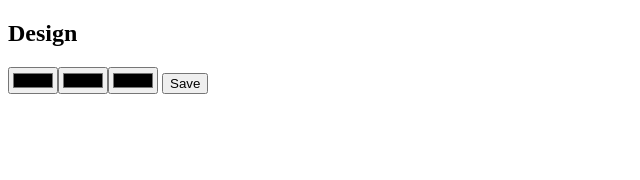
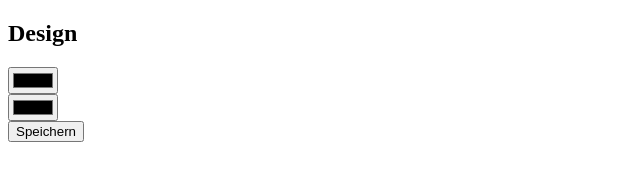
Before and after one commit to webdomell-cpu/Menu-V4, a website: page public/design.html in a window 1280 px wide. Shown: the whole page, without its empty margins (0-640 px from the left). Drawn offline with Linux system fonts and the light colour scheme.

Commit message:
Update design.html

```diff
--- a/public/design.html
+++ b/public/design.html
@@ -1,13 +1,28 @@
-<!DOCTYPE html><html><body>
+<!DOCTYPE html>
+<html>
+<body>
+
 <h2>Design</h2>
-<input id="bg" type="color"><input id="card" type="color"><input id="text" type="color">
-<button onclick="save()">Save</button>
+
+<input id="bg" type="color"><br>
+<input id="text" type="color"><br>
+
+<button onclick="save()">Speichern</button>
+
 <script>
-async function save(){
-const d=await fetch("/data").then(r=>r.json());
-d.settings.background=bg.value;
-d.settings.cardColor=card.value;
-d.settings.textColor=text.value;
-await fetch("/save",{method:"POST",headers:{"Content-Type":"application/json"},body:JSON.stringify(d)});
+async function save() {
+  const data = await fetch("/data").then(r => r.json());
+
+  data.settings.background = bg.value;
+  data.settings.textColor = text.value;
+
+  await fetch("/save", {
+    method: "POST",
+    headers: {"Content-Type": "application/json"},
+    body: JSON.stringify(data)
+  });
 }
-</script></body></html>
+</script>
+
+</body>
+</html>
```
